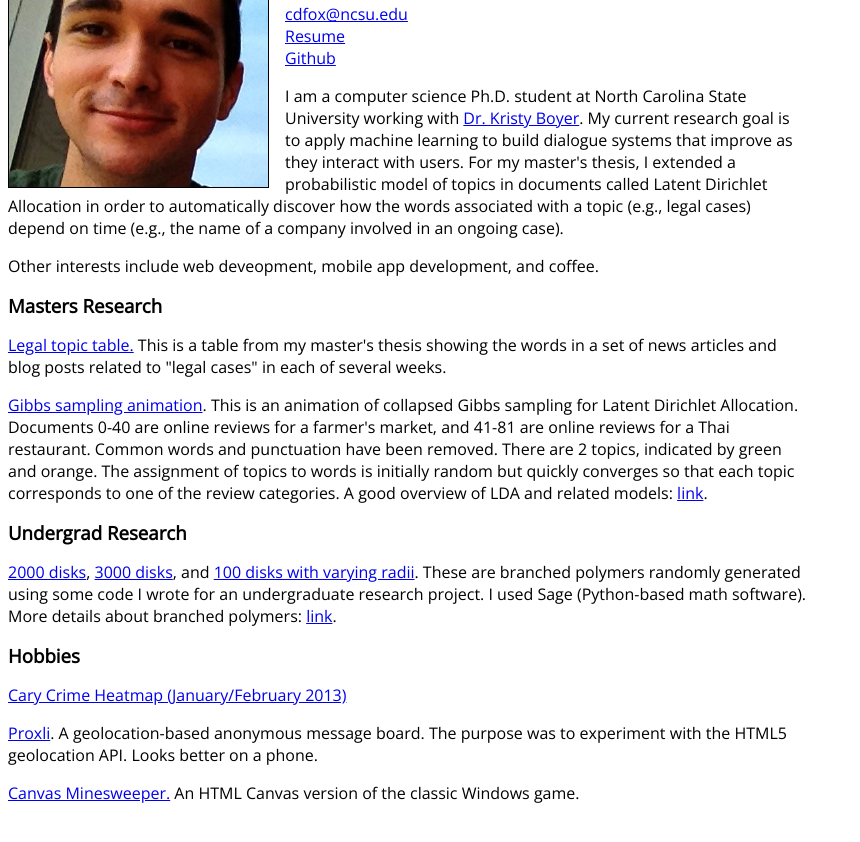
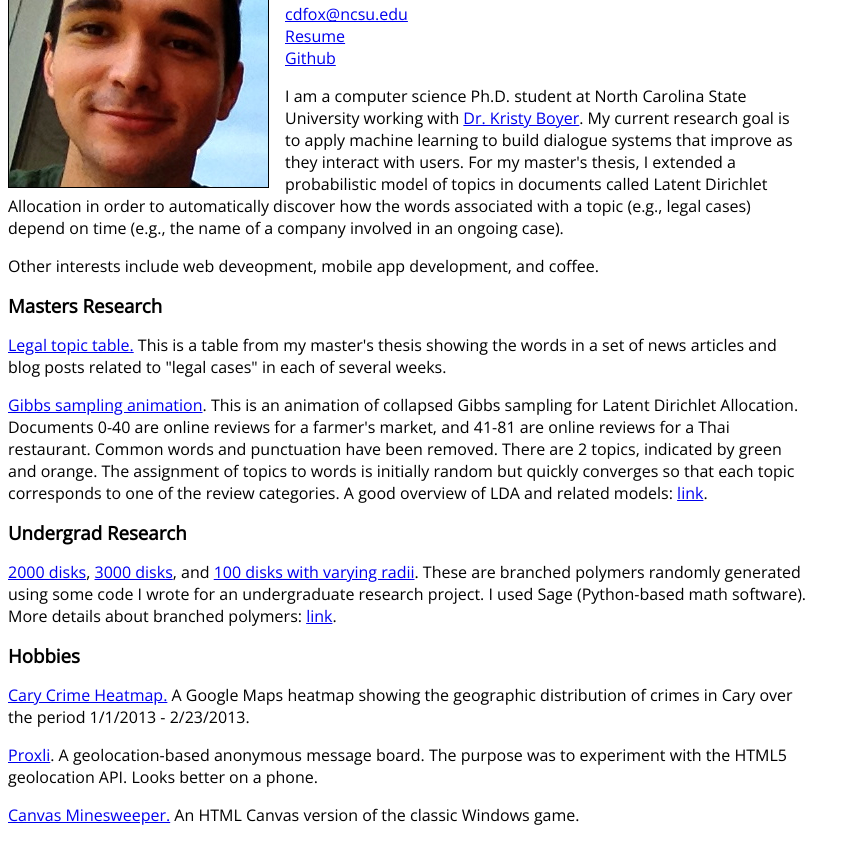
Before and after one commit to cdfox/cdfox.github.com, a plain HTML site: page index.html in a window 1280 px wide. Shown: the part 98-940 px from the top of the page, without its empty margins (0-860 px from the left). Before the commit the page ends 918 px from the top, so only its background shows below. Drawn offline with nearby package versions, Linux system fonts and the light colour scheme.

Commit message:
more details on heatmap

```diff
--- a/index.html
+++ b/index.html
@@ -31,7 +31,7 @@
     </p>
     <h2> Hobbies </h2>
     <p>
-      <a href="http://cdfox.github.com/cary_crime_heatmap/">Cary Crime Heatmap (January/February 2013)</a>
+      <a href="http://cdfox.github.com/cary_crime_heatmap/">Cary Crime Heatmap.</a> A Google Maps heatmap showing the geographic distribution of crimes in Cary over the period 1/1/2013 - 2/23/2013.
     </p>
     <p>
       <a href="http://proxliapp.appspot.com">Proxli</a>. A geolocation-based anonymous message board. The purpose was to experiment with the HTML5 geolocation API. Looks better on a phone.
```
